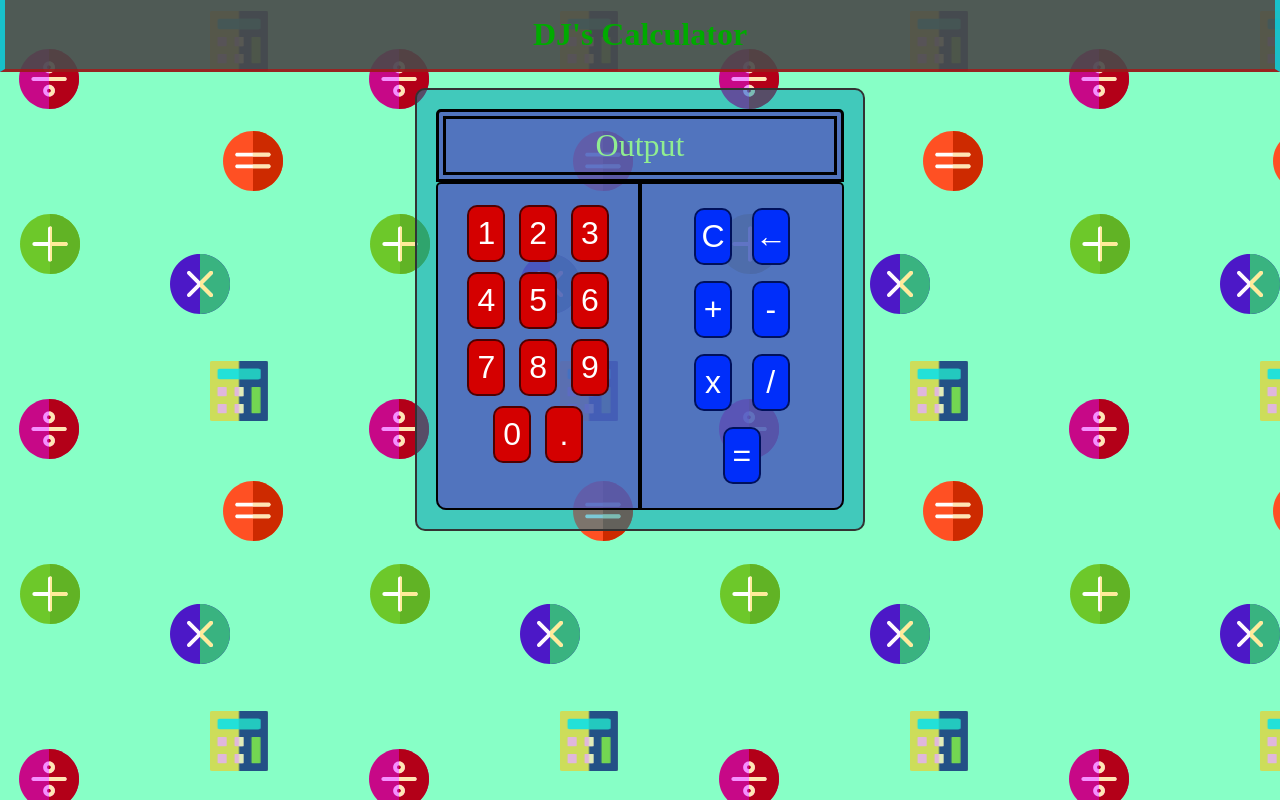
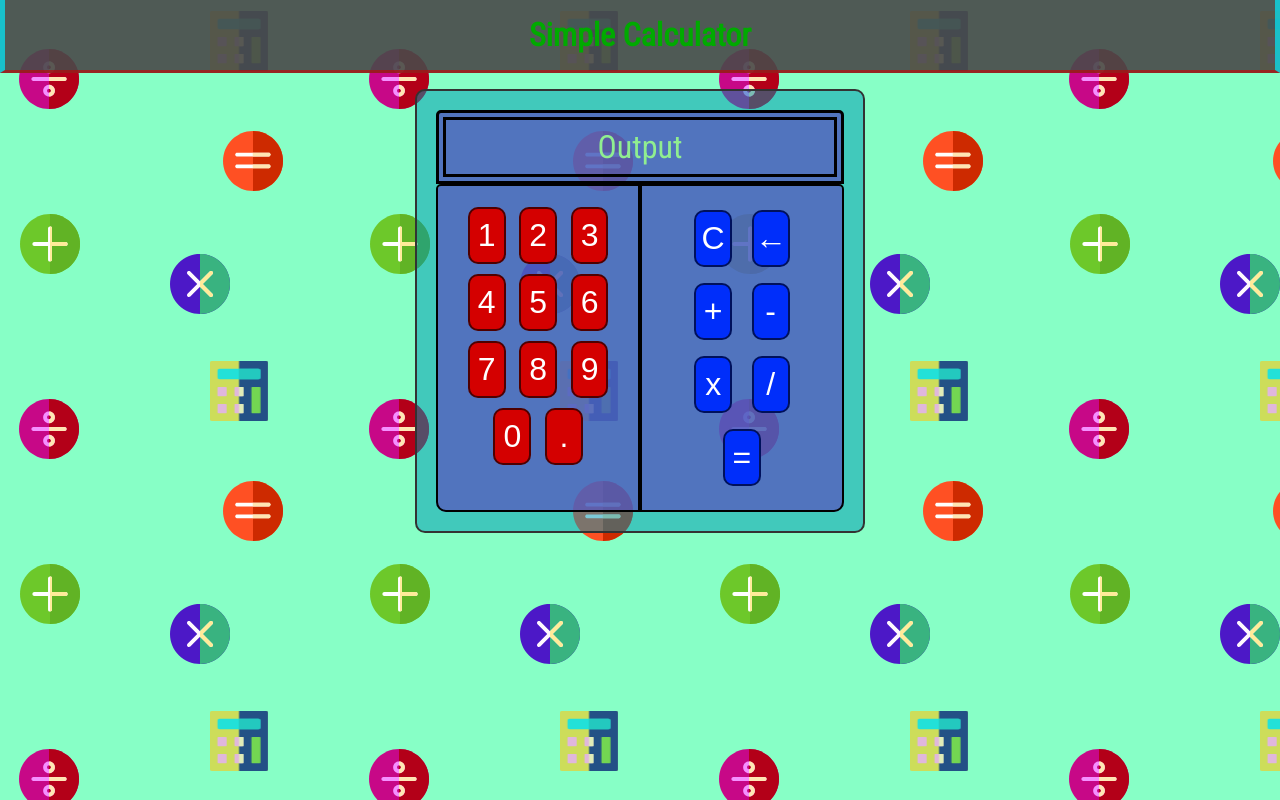
Before and after one commit to Drock15/Calculator-web-app, a website with bundled scripts: page dist/index.html in a window 1280 px wide. Built offline with nearby package versions, Linux system fonts and the light colour scheme.

Commit message:
global font roboto condensed & change header text

```diff
--- a/dist/css/styles.css
+++ b/dist/css/styles.css
@@ -1,3 +1,5 @@
+@import url("https://fonts.googleapis.com/css?family=Roboto+Condensed");
+
 * {
   padding: 0;
   margin: 0;
@@ -6,6 +8,7 @@
 /* Global */
 body {
   background-image: url("../images/calculator-bg.png");
+  font-family: "Roboto Condensed", sans-serif;
 }
 
 .noselect {
--- a/dist/index.html
+++ b/dist/index.html
@@ -9,7 +9,7 @@
   </head>
   <body>
     <header id="main-header">
-      <h1>DJ's Calculator</h1>
+      <h1>Simple Calculator</h1>
     </header>
     <main class="app">
       <div class="container noselect">
```
